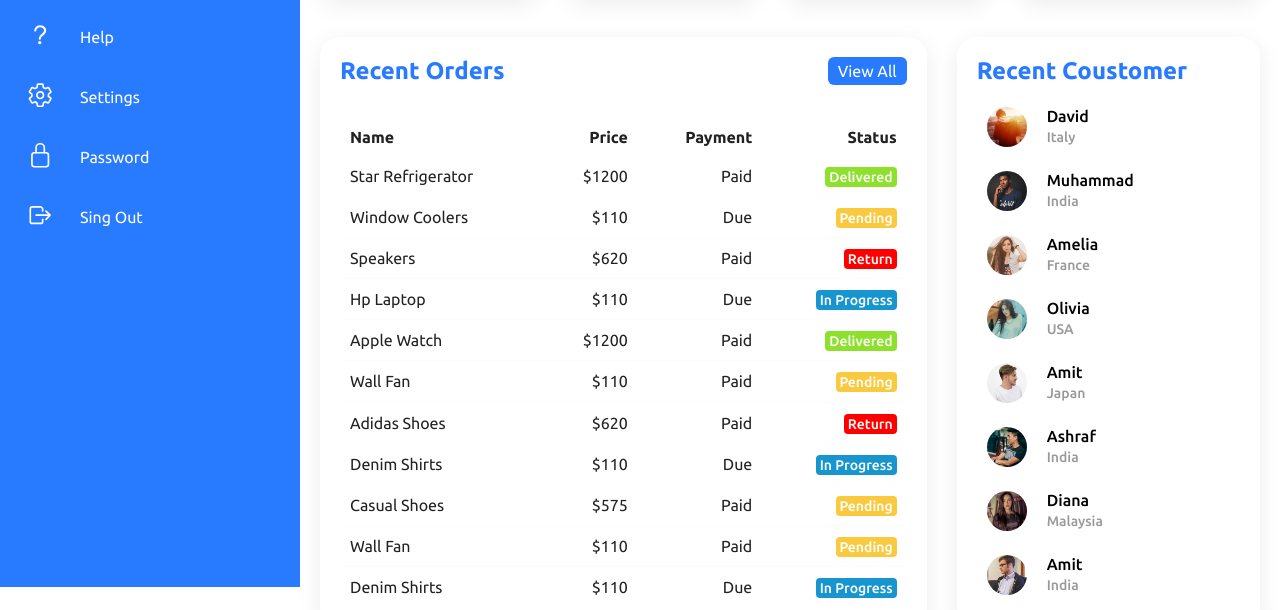
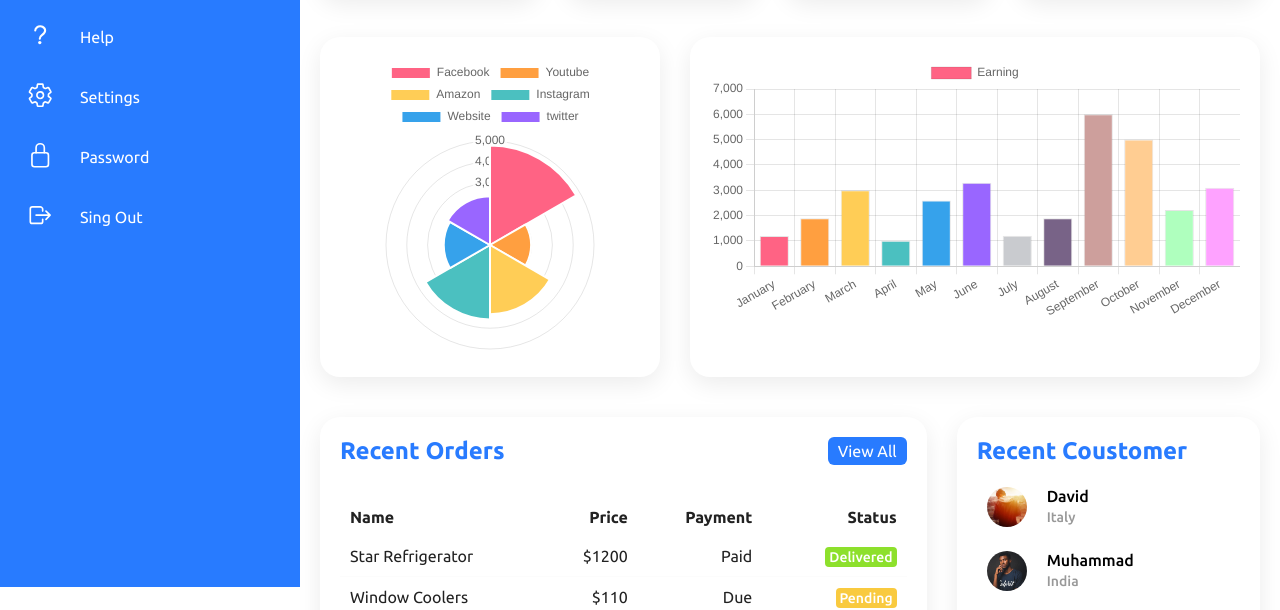
Before and after one commit to Hasibul-islam1/Admin-Dashboard-, a plain HTML site: page index.html in a window 1280 px wide. Shown: the part 213-823 px from the top of the page. Drawn offline with nearby package versions, Linux system fonts and the light colour scheme.

Commit message:
Full Ccomplete

```diff
--- a/index.html
+++ b/index.html
@@ -129,6 +129,15 @@
                     </div>
                 </div>
             </div>
+            <!-- admin charts -->
+             <div class="graphBox">
+                <div class="box">
+                    <canvas id="myChart"></canvas>
+                </div>
+                <div class="box">
+                    <canvas id="myMoney"></canvas>
+                </div>
+             </div>
 
             <div class="details">
                 <!-- order details-->
@@ -302,29 +311,9 @@
     </div>
     <script type="module" src="https://unpkg.com/ionicons@7.1.0/dist/ionicons/ionicons.esm.js"></script>
     <script nomodule src="https://unpkg.com/ionicons@7.1.0/dist/ionicons/ionicons.js"></script>
+    <script src="https://cdn.jsdelivr.net/npm/chart.js"></script>
+    <script src="js/chart.js"></script>
     <script src="js/app.js"></script>
-    <script>
-        // // manu
-        // let toggler =document.querySelector(".toggler");
-        // let nav= document.querySelector(".nav");
-        // let main= document.querySelector(".main");
-        // toggler.onclick=function(){
-        //     nav.classList.toggle("active");
-        //     main.classList.toggle("active");
-        // }
-
-        // // nav
-        // let list= document.querySelectorAll(".nav li");
-        // function activeLink(){
-        //     list.forEach((itme)=>
-        //     itme.classList.remove("hoverd"));
-        //     this.classList.add("hoverd");
-        //     }
-        //     list.forEach((itme)=>
-        //     itme.addEventListener("mouseover",activeLink)
-        // );
-
-    </script>
 </body>
 <!-- git init
 git add README.md
--- /dev/null
+++ b/js/chart.js
@@ -0,0 +1,55 @@
+const ctx = document.getElementById('myChart');
+  new Chart(ctx, {
+    type: 'polarArea',
+    data: {
+      labels: ['Facebook', 'Youtube', 'Amazon', 'Instagram', 'Website', 'twitter'],
+      datasets: [{
+        label: 'Traffic Source',
+        data: [4780, 1978, 3324, 3577,2224,2345],
+        backgroundColor: [
+            'rgba(255, 99, 132, 1)',
+            'rgba(255, 159, 64, 1)',
+            'rgba(255, 205, 86, 1)',
+            'rgba(75, 192, 192, 1)',
+            'rgba(54, 162, 235, 1)',
+            'rgba(153, 102, 255, 1)',
+            'rgba(201, 203, 207, 1)'
+          ],
+        // borderWidth: 1
+      }]
+    },
+    options: {
+        responsive:true,
+    }
+  });
+
+//   money chart
+const myMoney = document.getElementById('myMoney');
+new Chart(myMoney, {
+    type: 'bar',
+    data: {
+      labels: ['January', 'February', 'March', 'April', 'May', 'June','July','August','September','October','November','December'],
+      datasets: [{
+        label: 'Earning',
+        data: [1200, 1900, 3000, 1005, 2600, 3300,1210, 1900, 6003, 5005, 2220, 3100],
+        backgroundColor: [
+            'rgba(255, 99, 132, 1)',
+            'rgba(255, 159, 64, 1)',
+            'rgba(255, 205, 86, 1)',
+            'rgba(75, 192, 192, 1)',
+            'rgba(54, 162, 235, 1)',
+            'rgba(153, 102, 255, 1)',
+            'rgba(201, 203, 207, 1)',
+            'rgba(120, 99, 135, 1)',
+            'rgba(205, 159, 156, 1)',
+            'rgba(255, 205, 146, 1)',
+            'rgba(175, 255, 190, 1)',
+            'rgba(254, 162, 265, 1)',
+          ],
+        borderWidth: 1
+      }]
+    },
+    options: {
+      responsive:true,
+    }
+  });
--- a/style/style.css
+++ b/style/style.css
@@ -239,6 +239,25 @@ body {
 .cardBox .card:hover .iconBox{
     color:var(--whight)
 }
+/* charts start */
+.graphBox{
+    position: relative;
+    width: 100%;
+    padding: 20px;
+    display: grid;
+    grid-template-columns: 1fr 2fr;
+    gap: 30px;
+    min-height: 200px;
+}
+.graphBox .box{
+     position: relative;
+     background-color: var(--whight);
+     width: 100%;
+     padding: 20px;
+     border-radius: 20px;
+     box-shadow: 0 7px 25px rgba(0,0,0,0.08);
+}
+
 /* details start  */
 .details{
     position: relative;
@@ -385,6 +404,10 @@ body {
 
 /* now make it reponsive  */
 @media (max-width:991px) {
+    .graphBox{
+        grid-template-columns:1fr;
+        height: auto;
+    }
     .nav{
         left: -300px;
     }
@@ -416,7 +439,7 @@ body {
 }
 @media (max-width:480px) {
     .cardBox{
-        grid-template-columns: repeat(1,1f);
+        grid-template-columns: repeat(1,1fr);
     }
     .cardHader h2{
         font-size: 20px;
@@ -442,4 +465,13 @@ body {
         left: initial;
         color: var(--whight);
     }
+    .status.inprogress{
+        white-space:none;
+    }
+
+    .graphBox{
+        grid-template-columns:1fr;
+        height: auto;
+        width: 100%;
+    }
 }
```
